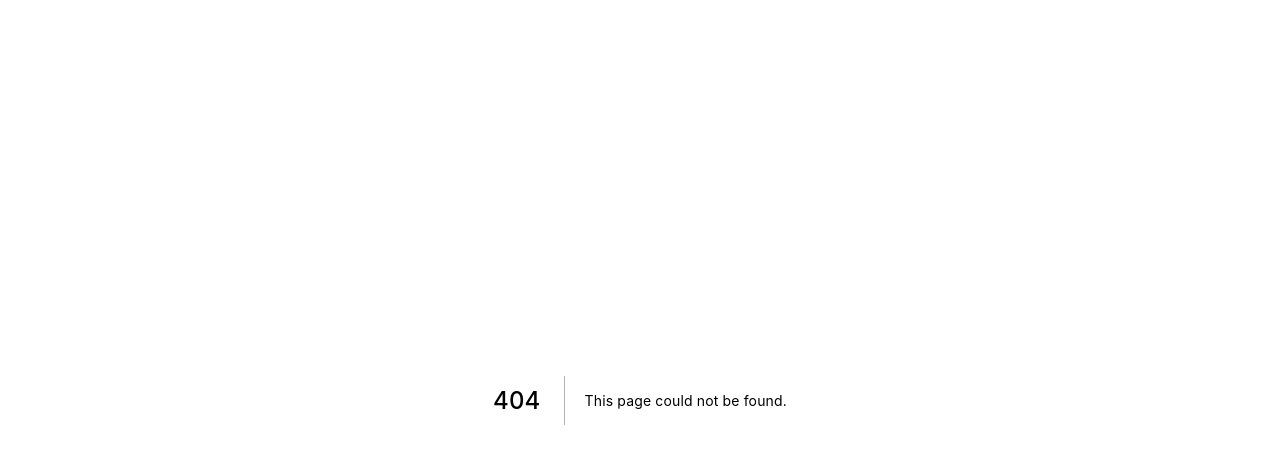
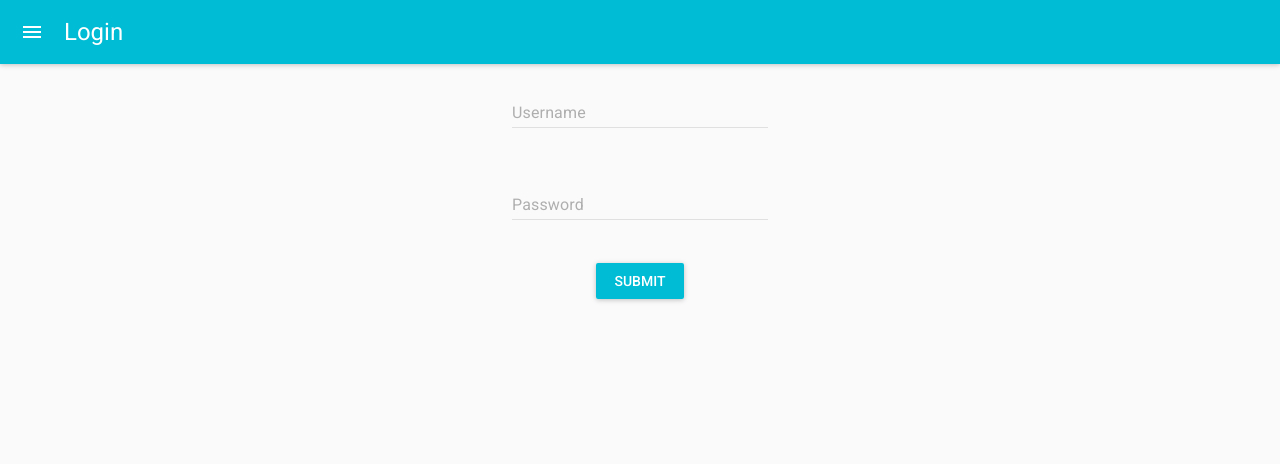
Before and after one commit to hack4impact-upenn/javascript-base, a Next.js app: page /login in a window 1280 px wide. Before the commit this address had no page. Shown: the top 464 px of the page. Built offline with nearby package versions, Linux system fonts and the light colour scheme.

Commit message:
Login page and request (#18)
* Login page and request

* Ignore .vscode/launch.json, remove package-lock.json

```diff
--- a/src/pages/_app.js
+++ b/src/pages/_app.js
@@ -6,6 +6,7 @@ import Head from "next/head";
 import { ThemeProvider } from "@material-ui/styles";
 import CssBaseline from "@material-ui/core/CssBaseline";
 import theme from "../components/theme";
+import axios from "axios";
 
 export default class MyApp extends App {
   componentDidMount() {
--- a/src/pages/index.tsx
+++ b/src/pages/index.tsx
@@ -19,6 +19,7 @@ const Index = () => (
   <div>
     <ul>
       <li><a href="/api">GraphQL</a></li>
+      <li><a href="/login">Login</a></li>
       <PostLink title="hello world"></PostLink>
       <PostLink title="title1"></PostLink>
       <PostLink title="title2"></PostLink>
--- /dev/null
+++ b/src/pages/login.tsx
@@ -0,0 +1,91 @@
+import React from "react";
+import MuiThemeProvider from "material-ui/styles/MuiThemeProvider";
+import AppBar from "material-ui/AppBar";
+import RaisedButton from "material-ui/RaisedButton";
+import TextField from "material-ui/TextField";
+import { Grid } from "@material-ui/core";
+import axios from "axios";
+
+
+interface LoginPageState {
+  username: string
+  password: string
+}
+
+class LoginPage extends React.Component<{}, LoginPageState> {
+
+  state: LoginPageState = {
+    username: "",
+    password: ""
+  }
+
+  private handleClick() {
+    var apiBaseUrl = "http://localhost:4000/api/";
+    var payload = {
+      email: this.state.username,
+      password: this.state.password
+    };
+    axios
+      .post(apiBaseUrl + "login", payload)
+      .then(function(response: any) {
+        console.log(response);
+        if (response.data.code == 200) {
+          console.log("Login successful");
+        } else if (response.data.code == 204) {
+          console.log("Username password do not match");
+          alert("username password do not match");
+        } else {
+          console.log("Username does not exists");
+          alert("Username does not exist");
+        }
+      })
+      .catch(function(error: any) {
+        console.log(error);
+      });
+  }
+
+  public render() {
+    return (
+      <div>
+        <MuiThemeProvider>
+          <div>
+            <AppBar title="Login" />
+            <Grid
+              container
+              spacing={0}
+              direction="column"
+              alignItems="center"
+              justify="center"
+            >
+              <TextField
+                hintText="Enter your Username"
+                floatingLabelText="Username"
+                onChange={(_: React.FormEvent<{}>, newValue: string) =>
+                  this.setState({ username: newValue })
+                }
+              />
+              <br />
+              <TextField
+                type="password"
+                hintText="Enter your Password"
+                floatingLabelText="Password"
+                onChange={(_: React.FormEvent<{}>, newValue: string) =>
+                  this.setState({ password: newValue })
+                }
+              />
+              <br />
+              <RaisedButton
+                label="Submit"
+                primary={true}
+                style={{ margin: 15 }}
+                onClick={() => this.handleClick()}
+              />
+            </Grid>
+          </div>
+        </MuiThemeProvider>
+      </div>
+    );
+  }
+}
+
+export default LoginPage;
```
Also changed, not shown: package.json (+6 -2 lines), src/pages/home.tsx (deleted, +0 -11 lines), src/pages/label.tsx (deleted, +0 -9 lines), 1 other file (tests, documents, lock files or other folders).
